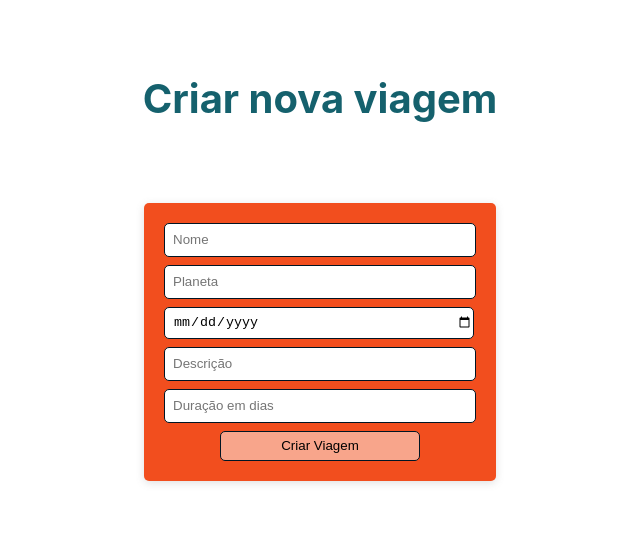
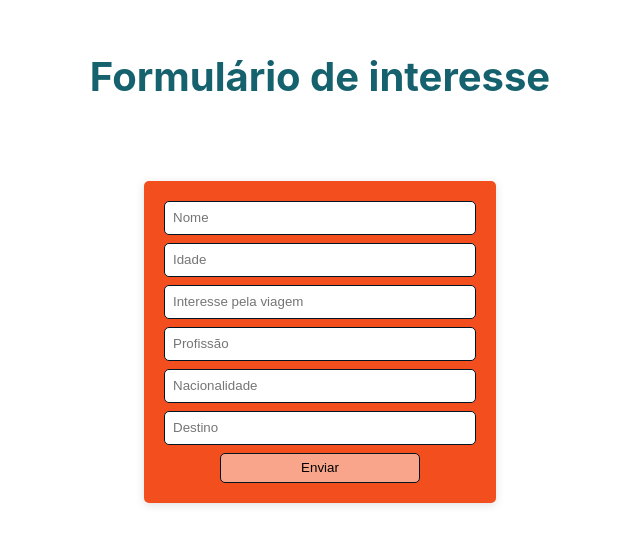
Before and after one commit to future4code/franklin-Joely-Brito, a React (Create React App) app in the folder modulo1/projeto-labex/projeto-labex/: page /form in a window 1280 px wide. Shown: the part 136-680 px from the top of the page, without its empty margins (320-960 px from the left). Built offline with nearby package versions, Linux system fonts and the light colour scheme.

Commit message:
Adicionado rotas

```diff
--- a/modulo1/projeto-labex/projeto-labex/src/App.js
+++ b/modulo1/projeto-labex/projeto-labex/src/App.js
@@ -1,12 +1,7 @@
 import React from "react";
-import HomePage from "./components/HomePage";
-import ListTrips from "./components/ListTripsPage";
 import styled from "styled-components";
-import ApplicationForm from "./components/ApplicationFormPage";
-import Login from "./components/LoginPage";
-import AdminHome from "./components/AdminHomePage";
-import TripDetails from "./components/TripDetailsPage";
-import CreateTrip from "./components/CreateTripPage";
+import { Router } from "./routes/Routes";
+
 
 const Container = styled.div`
   height: 100vh;
@@ -15,7 +10,7 @@ const Container = styled.div`
 function App() {
   return (
     <Container>
-      <CreateTrip />
+      <Router />
     </Container>
   );
 }
--- a/modulo1/projeto-labex/projeto-labex/src/components/AdminHomePage.js
+++ b/modulo1/projeto-labex/projeto-labex/src/pages/AdminHomePage.js
@@ -1,7 +1,7 @@
 import React from "react";
 import styled from "styled-components";
-import { Home } from "./HomePage";
-import { ContainerCards, Card } from "./ListTripsPage";
+import { Home } from "../pages/HomePage";
+import { ContainerCards, Card } from "../pages/ListTripsPage";
 import excluir from "../img/lixeira.svg"
 import listar from "../img/olho.svg"
 
--- a/modulo1/projeto-labex/projeto-labex/src/components/ApplicationFormPage.js
+++ b/modulo1/projeto-labex/projeto-labex/src/pages/ApplicationFormPage.js
@@ -1,6 +1,6 @@
 import React from "react"
 import styled from "styled-components"
-import { Home } from "./HomePage"
+import { Home } from "../pages/HomePage"
 
 export const Form = styled.form`
 display: flex;
--- a/modulo1/projeto-labex/projeto-labex/src/components/CreateTripPage.js
+++ b/modulo1/projeto-labex/projeto-labex/src/pages/CreateTripPage.js
@@ -1,7 +1,7 @@
 import React from "react";
 import styled from "styled-components";
-import { Home } from "./HomePage";
-import { Form } from "./ApplicationFormPage";
+import { Home } from "../pages/HomePage";
+import { Form } from "../pages/ApplicationFormPage";
 
 function CreateTrip() {
   return (
--- a/modulo1/projeto-labex/projeto-labex/src/components/ListTripsPage.js
+++ b/modulo1/projeto-labex/projeto-labex/src/pages/ListTripsPage.js
@@ -1,6 +1,6 @@
 import React from "react";
 import styled from "styled-components";
-import { Home } from "./HomePage";
+import { Home } from "../pages/HomePage";
 
 
 export const ContainerCards = styled.div`
--- a/modulo1/projeto-labex/projeto-labex/src/components/LoginPage.js
+++ b/modulo1/projeto-labex/projeto-labex/src/pages/LoginPage.js
@@ -1,7 +1,7 @@
 import React from "react";
 import styled from "styled-components";
-import { Home } from "./HomePage";
-import { Form } from "./ApplicationFormPage";
+import { Home } from "../pages/HomePage";
+import { Form } from "../pages/ApplicationFormPage";
 
 function Login() {
   return (
--- a/modulo1/projeto-labex/projeto-labex/src/components/TripDetailsPage.js
+++ b/modulo1/projeto-labex/projeto-labex/src/pages/TripDetailsPage.js
@@ -1,7 +1,7 @@
 import React from "react";
 import styled from "styled-components"
-import { Home } from "./HomePage"
-import { Card, ContainerCards } from "./ListTripsPage"
+import { Home } from "../pages/HomePage"
+import { Card, ContainerCards } from "../pages/ListTripsPage"
 
 function TripDetails () {
     return (
--- /dev/null
+++ b/modulo1/projeto-labex/projeto-labex/src/routes/Routes.js
@@ -0,0 +1,25 @@
+import { BrowserRouter, Routes, Route } from "react-router-dom"
+import AdminHome from "../pages/AdminHomePage"
+import ApplicationForm from "../pages/ApplicationFormPage"
+import HomePage from "../pages/HomePage"
+import ListTrips from "../pages/ListTripsPage"
+import LoginPage from "../pages/LoginPage"
+import CreateTrip from "../pages/CreateTripPage"
+import TripDetails from "../pages/TripDetailsPage"
+
+export const Router = () => {
+    return (
+        <BrowserRouter>
+        <Routes>
+            <Route index element={<HomePage />}/>
+            <Route path="viagens/" element={<ListTrips />} />
+            <Route path="form/" element={<ApplicationForm />} />
+            <Route path="admin-list/" element={<AdminHome />} />
+            <Route path="admin-login/" element={<LoginPage />} />
+            <Route path="criar-viagem/" element={<CreateTrip />}/>
+            <Route path="detalhes/" element={<TripDetails />}/>
+
+        </Routes>
+        </BrowserRouter>
+    )
+}
```
Also changed, not shown: modulo1/projeto-labex/projeto-labex/src/pages/HomePage.js (renamed from modulo1/projeto-labex/projeto-labex/src/components/HomePage.js).
